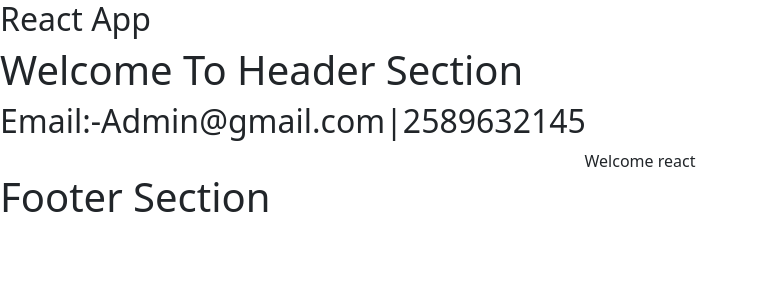
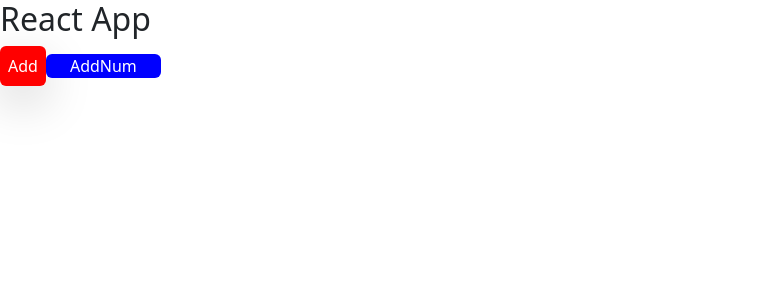
Before and after one commit to Harsimran141/ReactPractice, a React (Vite) app in the folder SecondApp/: page / in a window 1280 px wide. Shown: the top 300 px of the page, without its empty margins (0-759 px from the left). Built offline with nearby package versions, Linux system fonts and the light colour scheme.

Commit message:
feat: refactor App component by removing unused imports and simplifying structure, add buttons for alerts and number addition

```diff
--- a/SecondApp/src/App.jsx
+++ b/SecondApp/src/App.jsx
@@ -1,24 +1,17 @@
-import Footer from "./Footer";
-import Header from "./Header";
-import {Col, Container, Row} from 'react-bootstrap'
+
 const App = () => {
+let Display=()=>{
+  alert("Welcome")
+}
+let Addnumber =(a,b)=>{
+  console.log(a+b);
 
+}
   return (
     <div>
-      {/* <h1>React App</h1> */}
-      <Header email="Admin@gmail.com" phone="2589632145" />
-<Container fluid>
-
-<Container>
-  <Row>
-    <Col className="col-12 text-center">
-    Welcome react
-    </Col>
-  </Row>
-</Container>
-</Container>
-       <Footer/>
-
+<h2>React App </h2>
+   <button onClick={Display} className="bg-[red] px-2 py-2 rounded text-white border-1px shadow-lg border-rarious-2px">Add</button>
+  <button onClick={()=>Addnumber(2,4)} className="bg-[blue] text-white rounded px-4"  >AddNum</button>
 </div>
   )
 };
```
